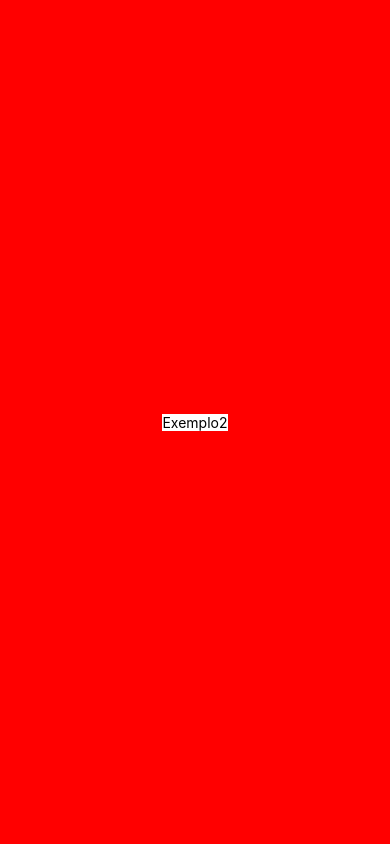
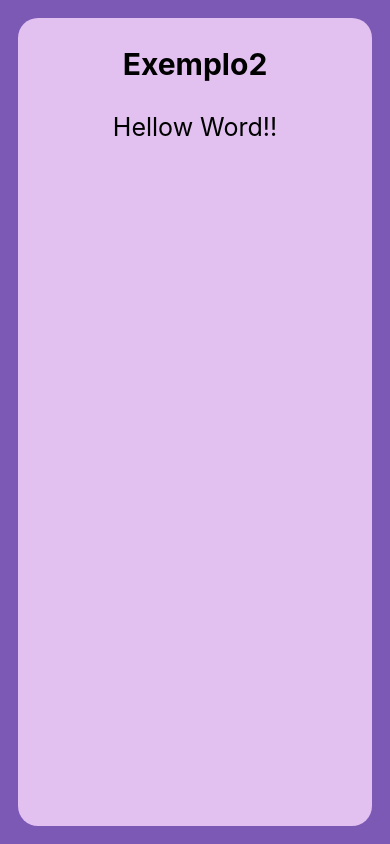
Before and after one commit to ThiagoGSampaio/aula_expo_0, a React Native app: screen / in a window 390 px wide. Built offline with nearby package versions, Linux system fonts and the light colour scheme.

Commit message:
Aula 22-03

```diff
--- a/App.js
+++ b/App.js
@@ -18,8 +18,9 @@
 const styles = StyleSheet.create({
   container: {
     flex: 1,
-    backgroundColor: 'red',
+    backgroundColor: '#7c59b5',
     alignItems: 'center',
     justifyContent: 'center',
+    padding: 18,
   },
 });
--- a/componets/exemplo_2/index.js
+++ b/componets/exemplo_2/index.js
@@ -4,7 +4,13 @@
 function Exemplo2(){
     return(
         <View style={styles.container}>
-            <Text>Exemplo2</Text>
+            <Text style={styles.titulo}>Exemplo2</Text>
+
+            <View style={styles.viewmensagem}>
+                <Text style={styles.mensagem}>Hellow Word!!</Text>
+            </View>
+
+
         </View>
     );
 }
--- a/componets/exemplo_2/styles.js
+++ b/componets/exemplo_2/styles.js
@@ -2,8 +2,26 @@
 
 const styles = StyleSheet.create({
     container:{
-        backgroundColor: '#fff'
-    }
+        backgroundColor: '#e2c0f0',
+        height:'100%',
+        width: '100%',
+        borderRadius: 20,
+        alignItems: 'center',
+        /*justifyContent: 'center',*/
+        padding: 8,
+
+    },
+
+    titulo:{
+        fontSize: 30,
+        fontWeight: 'bold',
+        marginVertical: 20,
+    },
+
+    mensagem:{
+        fontSize: 25,
+        margin: 10,
+    },
 });
 
 export default styles;
```
